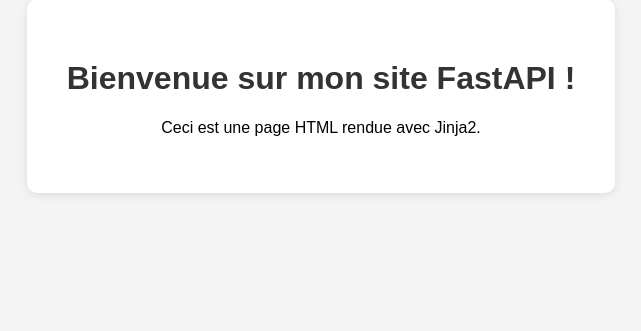
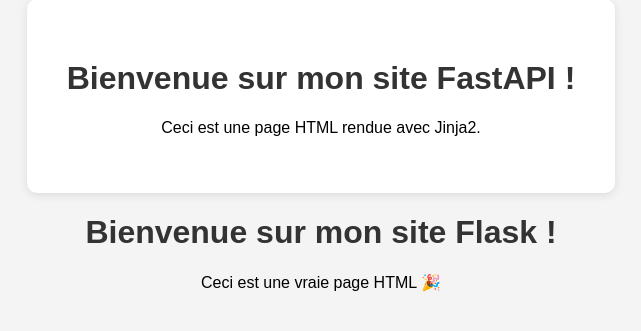
Before and after one commit to AlcyEusai/mon_site_flask, a Flask app: template templates/index.html in a window 1280 px wide. Shown: the part 121-452 px from the top of the page, without its empty margins (319-960 px from the left). Run offline with Flask 2, Linux system fonts and the light colour scheme; the template is opened without the code that fills it, so the values that code supplies are empty.

Commit message:
Ajout de index.html avec rendu HTML

```diff
--- a/main.py
+++ b/main.py
@@ -27,3 +27,14 @@
     run_fastapi()
 
     flask_thread.join()
+
+from flask import Flask, render_template
+
+app = Flask(__name__)
+
+@app.route("/")
+def home():
+    return render_template("index.html")
+
+if __name__ == "__main__":
+    app.run()
--- a/templates/index.html
+++ b/templates/index.html
@@ -31,3 +31,15 @@
     </div>
 </body>
 </html>
+<!-- templates/index.html -->
+<!DOCTYPE html>
+<html lang="fr">
+<head>
+    <meta charset="UTF-8">
+    <title>Mon Site Flask</title>
+</head>
+<body>
+    <h1>Bienvenue sur mon site Flask !</h1>
+    <p>Ceci est une vraie page HTML 🎉</p>
+</body>
+</html>
```
